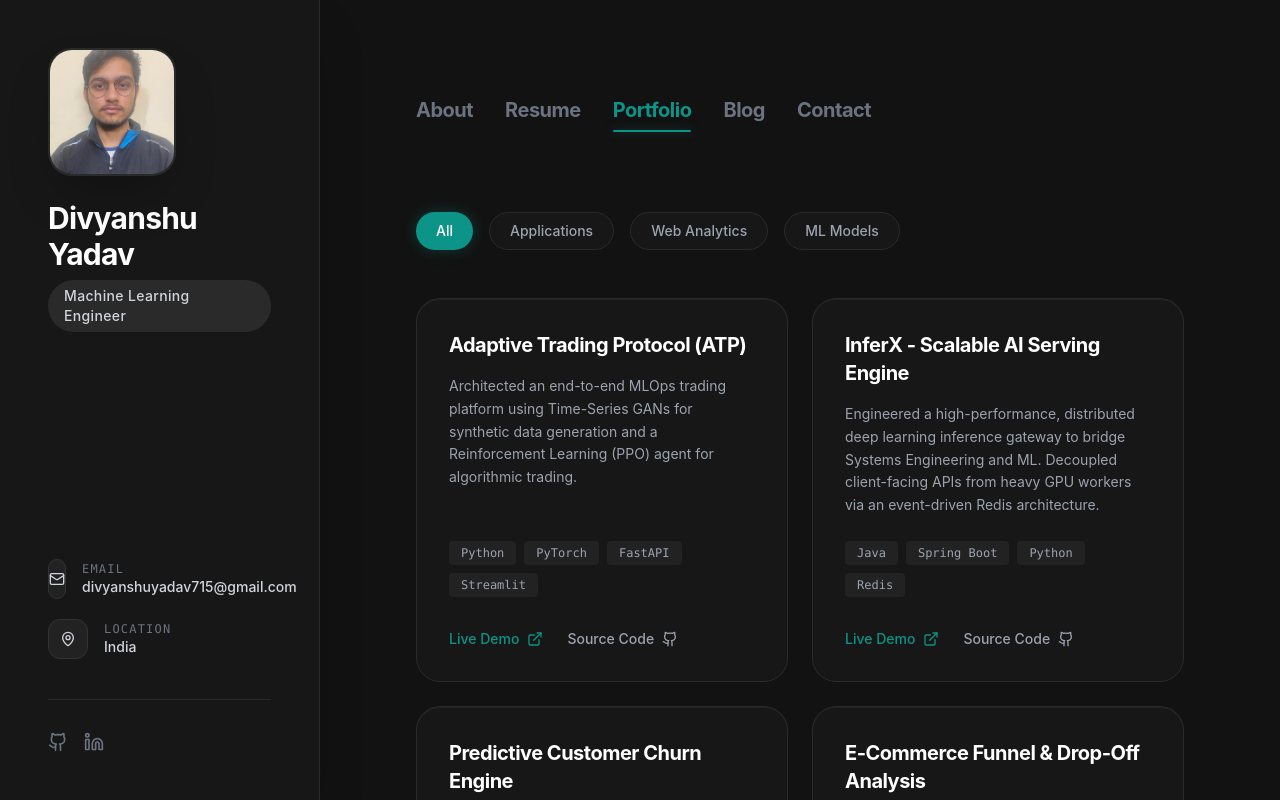
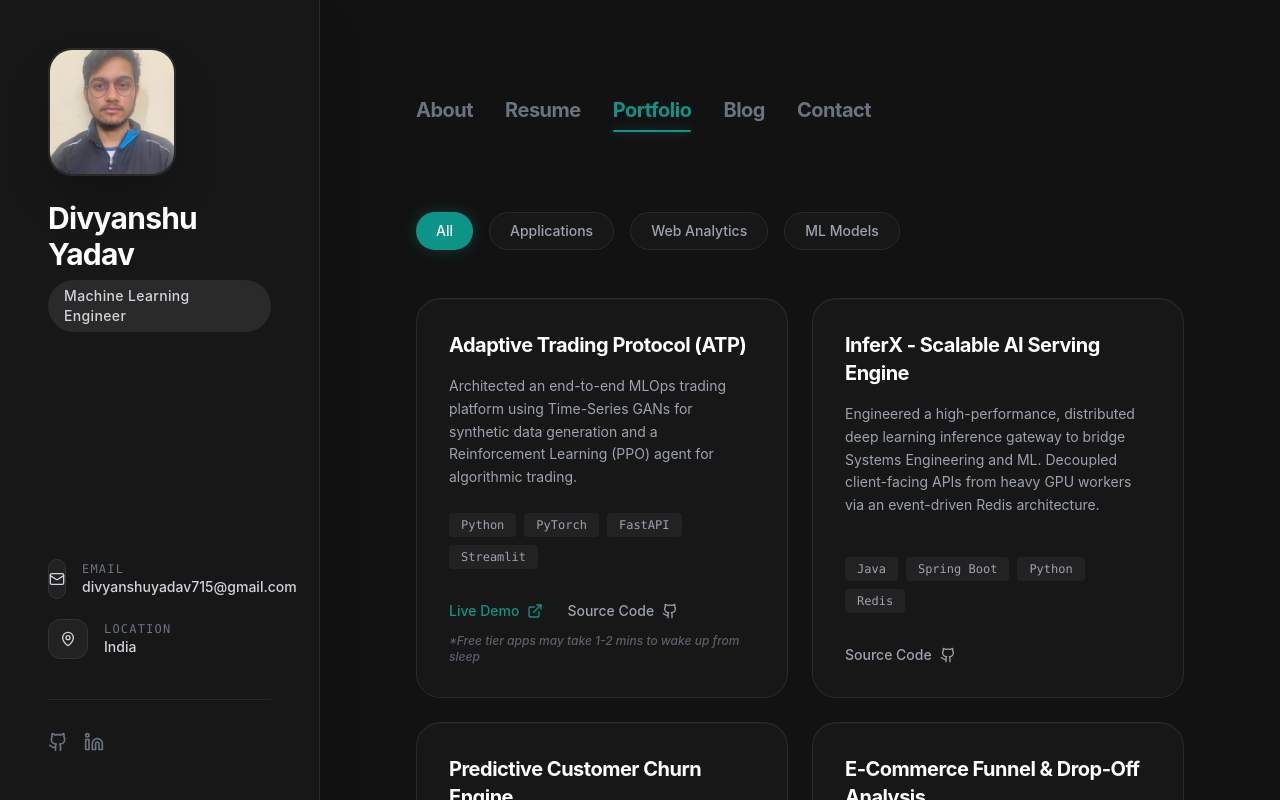
Before and after one commit to divyanshuyadav715-ship-it/portfolio-live, a React app: page / in a window 1280 px wide. Both pictures are taken after a click on the button "Portfolio". Shown: the top 800 px of the page. Built offline with nearby package versions, Linux system fonts and the light colour scheme; the HTML template or start-up script is replaced by a standard one.

Commit message:
fix: conditionally render demo links and add wake-up disclaimer for free-tier apps

```diff
--- a/src/components/Projects.jsx
+++ b/src/components/Projects.jsx
@@ -113,11 +113,21 @@ const Projects = () => {
                 </div>
               )}
 
-              <div className="mt-auto">
-                {project.repoLink && (
-                  <a href={project.repoLink} target="_blank" rel="noopener noreferrer" className="inline-flex items-center gap-2 px-8 py-4 bg-transparent border border-[#333] text-white font-semibold rounded-full hover:bg-[#111] transition-colors duration-300 text-sm">
-                    <Github className="w-4 h-4" /> View GitHub Repo
-                  </a>
+              <div className="mt-auto flex flex-wrap gap-4 items-center">
+                {project.demoLink && project.demoLink !== '#' && (
+                  <div className="flex flex-col gap-2">
+                    <a href={project.demoLink} target="_blank" rel="noopener noreferrer" className="inline-flex items-center justify-center gap-2 px-8 py-4 bg-[#0d9488] border border-[#0d9488] text-white font-semibold rounded-full hover:bg-transparent hover:text-[#0d9488] transition-colors duration-300 text-sm">
+                      <ExternalLink className="w-4 h-4" /> View Live Demo
+                    </a>
+                    <span className="text-xs text-gray-500 font-medium italic pl-4">*May take 1-2 mins to wake up</span>
+                  </div>
+                )}
+                {project.repoLink && project.repoLink !== '#' && (
+                  <div className="flex flex-col gap-2">
+                    <a href={project.repoLink} target="_blank" rel="noopener noreferrer" className="inline-flex items-center justify-center gap-2 px-8 py-4 bg-transparent border border-[#333] text-white font-semibold rounded-full hover:bg-[#111] transition-colors duration-300 text-sm">
+                      <Github className="w-4 h-4" /> View GitHub Repo
+                    </a>
+                  </div>
                 )}
               </div>
             </div>
--- a/src/components/tabs/PortfolioTab.jsx
+++ b/src/components/tabs/PortfolioTab.jsx
@@ -105,7 +105,9 @@ const PortfolioTab = () => {
                 ))}
               </div>
 
-              <div className="mt-auto flex items-center gap-6">
+              <div className="mt-auto flex flex-col gap-3">
+                <div className="flex items-center gap-6">
+                  {project.demo && project.demo !== '#' && (
                     <a
                       href={project.demo}
                       target="_blank" rel="noopener noreferrer"
@@ -113,6 +115,8 @@ const PortfolioTab = () => {
                     >
                       Live Demo <ExternalLink className="w-4 h-4" />
                     </a>
+                  )}
+                  {project.github && project.github !== '#' && (
                     <a
                       href={project.github}
                       target="_blank" rel="noopener noreferrer"
@@ -120,6 +124,13 @@ const PortfolioTab = () => {
                     >
                       Source Code <Github className="w-4 h-4" />
                     </a>
+                  )}
+                </div>
+                {project.demo && project.demo !== '#' && (
+                  <span className="text-xs text-gray-500/80 font-medium italic">
+                    *Free tier apps may take 1-2 mins to wake up from sleep
+                  </span>
+                )}
               </div>
             </motion.div>
           ))}
```
Lines whose indentation alone changed are shown as unchanged.
